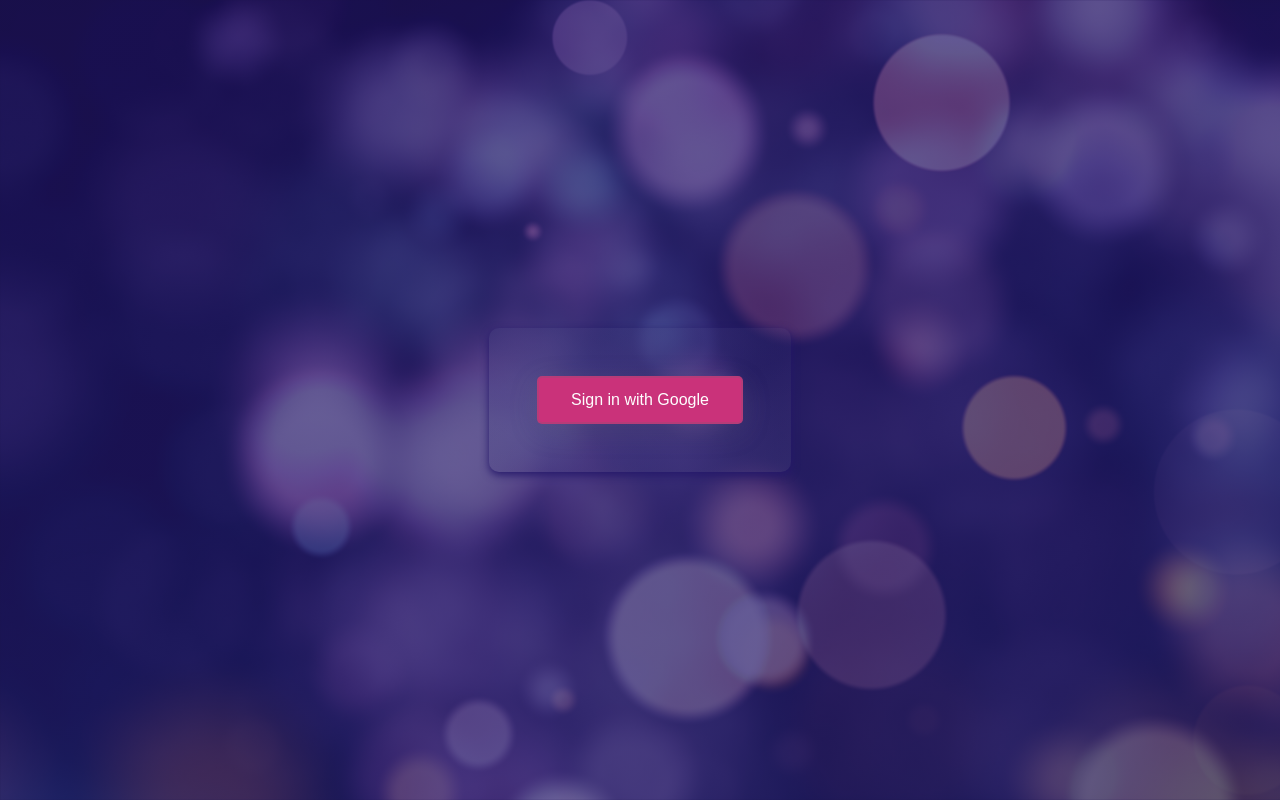
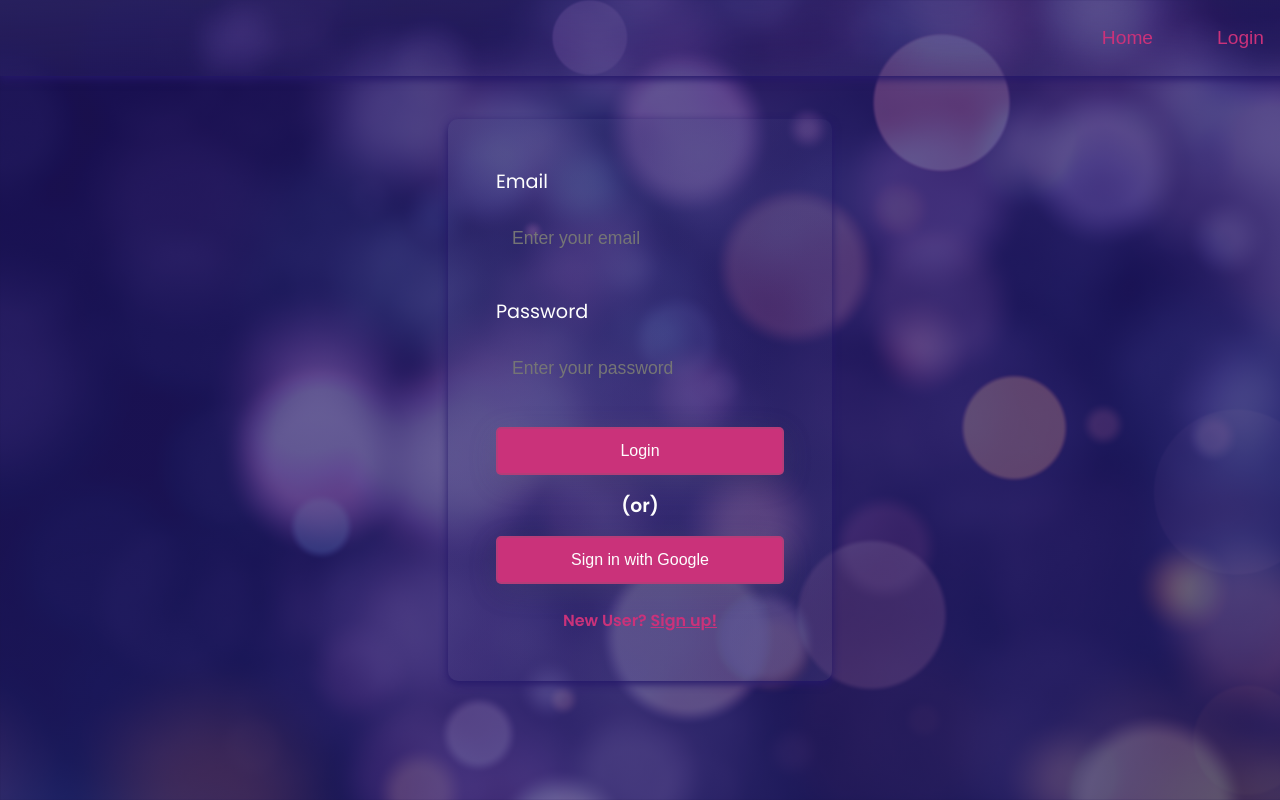
Before and after one commit to Hofars-Energy/EV-Calender-Website, a React (Create React App) app in the folder client/: page /login in a window 1280 px wide. Built offline with nearby package versions, Linux system fonts and the light colour scheme; a web font is replaced by a local one.

Commit message:
Added sign-up page custom login UIs

```diff
--- a/client/src/App.js
+++ b/client/src/App.js
@@ -3,16 +3,18 @@
 import Navbar from "./components/Navbar";
 import Login from "./pages/Login";
 import Upcoming from './pages/Upcoming';
+import SignUp from './pages/SignUp';
 
 function App() {
   return (
     <div className="App">
       <Router>
-        {/* <Navbar/> */}
+        <Navbar/>
         <Switch>
           <Route exact path="/" component={Home} />
           <Route exact path="/login" component={Login} />
           <Route exact path="/upcoming" component={Upcoming} />
+          <Route exact path="/sign-up" component={SignUp} />
         </Switch>
       </Router>
     </div>
--- /dev/null
+++ b/client/src/components/Input.js
@@ -0,0 +1,5 @@
+export default function Input({type, placeholder, value, id}) {
+    return (
+     <input className="generic-input" type={type} placeholder={placeholder} value={value}/>
+    )
+}
--- /dev/null
+++ b/client/src/components/Label.js
@@ -0,0 +1,5 @@
+export default function Label({id, text}) {
+    return (
+       <label className="generic-label" id={id}>{text}</label>
+    )
+}
--- a/client/src/components/LoginBox.js
+++ b/client/src/components/LoginBox.js
@@ -1,7 +1,21 @@
+import Label from "./Label";
+import Input from "./Input";
+
 export default function Form() {
-    return (
-        <div className="login-box">
-            <button className="btn"><a>Sign in with Google</a></button>
-        </div>
-    )
+  return (
+    <div className="login-box">
+      <form className="login-box--form">
+        <Label for="login-email" text="Email"/>
+        <Input placeholder="Enter your email" type="email" id="login-email"/>
+        <Label for="login-password" text="Password" />
+        <Input placeholder="Enter your password" type="password" id="login-password"/>
+        <button className="btn"><a>Login</a></button>
+      </form>
+      <h3 className="login-box--or">(or)</h3>
+      <button className="btn">
+        <a>Sign in with Google</a>
+      </button>
+      <h4 className="login-box--end">New User? <a href="/sign-up">Sign up!</a></h4>
+    </div>
+  );
 }
--- /dev/null
+++ b/client/src/components/SignUpBox.js
@@ -0,0 +1,35 @@
+import Label from "./Label";
+import Input from "./Input";
+
+export default function Form() {
+  return (
+    <div className="signup-box">
+      <form className="signup-box--form">
+        <Label for="signup-email" text="Email" />
+        <Input placeholder="Enter your email" type="email" id="signup-email" />
+        <Label for="signup-password" text="Password" />
+        <Input
+          placeholder="Enter a password"
+          type="password"
+          id="signup-password"
+        />
+        <Label for="signup-confirm-password" text="Confirm Password" />
+        <Input
+          placeholder="Confirm password"
+          type="password"
+          id="signup-confirm-password"
+        />
+        <button className="btn">
+          <a>Login</a>
+        </button>
+      </form>
+      <h3 className="signup-box--or">(or)</h3>
+      <button className="btn">
+        <a>Sign in with Google</a>
+      </button>
+      <h4 className="signup-box--end">
+        New User? <a href="/sign-up">Sign up!</a>
+      </h4>
+    </div>
+  );
+}
--- /dev/null
+++ b/client/src/pages/SignUp.js
@@ -0,0 +1,11 @@
+import Box from "../components/SignUpBox";
+
+export default function SignUp() {
+    return (
+        <div className="sign-up">
+             <div className="sign-up-container">
+                 <Box/>
+            </div>
+        </div>
+    )
+}
--- /dev/null
+++ b/client/src/sass/base/generics.scss
@@ -0,0 +1,17 @@
+.generic{
+    &-label{
+        margin-bottom: 1rem;
+        font-size: 1.2rem;
+    }
+    &-input{
+        margin-bottom: 2rem;
+        padding: 1rem;
+        border-radius: 35px;
+        min-width: 20vw;
+        outline: none;
+        border: none;
+        color: $font-color2;
+        background: transparent;
+        font-size: 1.1rem;
+    }
+}
--- a/client/src/sass/components/login-box.scss
+++ b/client/src/sass/components/login-box.scss
@@ -3,6 +3,23 @@
   width: auto;
   padding: 3rem;
   display: flex;
+  flex-direction: column;
   justify-content: center;
   border-radius: 10px;
+  &--form{
+    display: flex;
+    flex-direction: column;
+  }
+  &--or{
+    text-align: center;
+    margin: 1rem 0;
+  }
+  &--end{
+    margin-top: 1.5rem;
+    color: $font-color2;
+    text-align: center;
+    a{
+      color: $font-color2;
+    }
+  }
 }
--- /dev/null
+++ b/client/src/sass/components/signup-box.scss
@@ -0,0 +1,26 @@
+.signup-box {
+    @include translucent-background;
+    width: auto;
+    padding: 3rem;
+    display: flex;
+    flex-direction: column;
+    justify-content: center;
+    border-radius: 10px;
+    margin: 6rem 0;
+    &--form{
+      display: flex;
+      flex-direction: column;
+    }
+    &--or{
+      text-align: center;
+      margin: 1rem 0;
+    }
+    &--end{
+      margin-top: 1.5rem;
+      color: $font-color2;
+      text-align: center;
+      a{
+        color: $font-color2;
+      }
+    }
+  }
--- a/client/src/sass/main.scss
+++ b/client/src/sass/main.scss
@@ -2,6 +2,7 @@
 @import './base/variables.scss';
 @import './base/root.scss';
 @import './base/mixins.scss';
+@import './base/generics.scss';
 
 //components
 @import './components/hero.scss';
@@ -12,7 +13,9 @@
 @import './components/navbar.scss';
 @import './components/login-box.scss';
 @import './components/event-card.scss';
+@import './components/signup-box.scss';
 
 //pages
 @import './pages/login.scss';
 @import './pages/upcoming.scss';
+@import './pages/sign-up.scss';
--- /dev/null
+++ b/client/src/sass/pages/sign-up.scss
@@ -0,0 +1,15 @@
+.sign-up {
+    display: flex;
+    justify-content: center;
+    align-items: center;
+    min-height: 100vh;
+    background-image: linear-gradient(
+        to bottom right,
+        rgba(35, 22, 101, 0.7) 0%,
+        rgba(37, 24, 106, 0.7) 59%,
+        rgba(35, 22, 101, 0.7) 100%
+      ),
+      url("../../assets/event-category.jpg");
+    background-repeat: no-repeat;
+    background-size: cover;
+}
```
